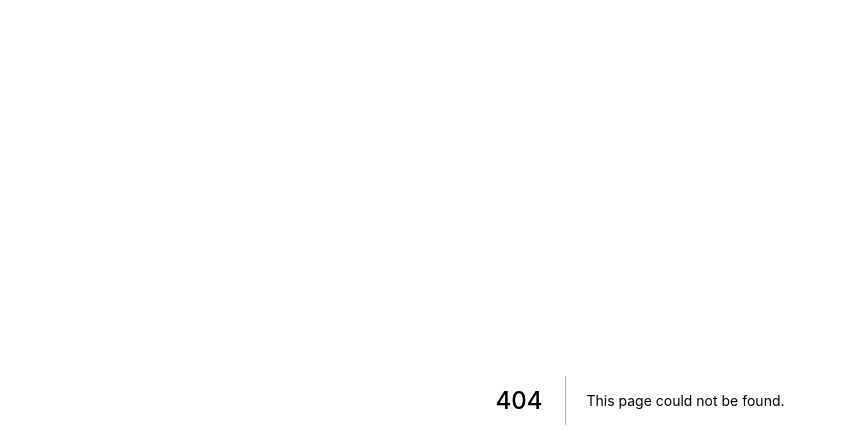
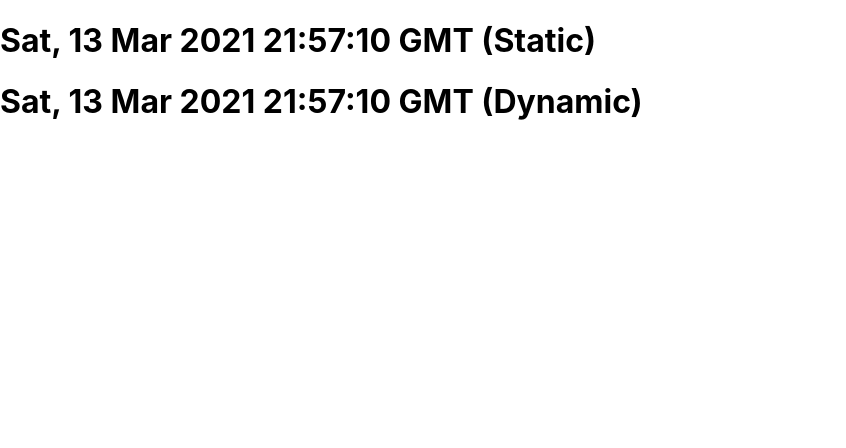
Before and after one commit to KaioViana/next-test, a Next.js app: page /tempo in a window 1280 px wide. Before the commit this address had no page. Shown: the top 448 px of the page, without its empty margins (0-846 px from the left). Built offline with nearby package versions, Linux system fonts and the light colour scheme.

Commit message:
page tempo add

```diff
--- /dev/null
+++ b/pages/tempo/index.js
@@ -0,0 +1,26 @@
+import React from 'react'
+
+
+export default function Tempo(props) {
+  const data = new Date()
+  const dataStringStatic = data.toGMTString()
+
+  return (
+    <>
+      <h1>{dataStringStatic} (Static)</h1>
+      <h1>{props.dataStringDynamic} (Dynamic)</h1>
+    </>
+  )
+}
+
+export function getStaticProps() {
+  const data = new Date()
+  const dataStringDynamic = data.toGMTString()
+
+  return {
+    props: {
+      dataStringDynamic
+    },
+    revalidate: 1
+  }
+}
```
